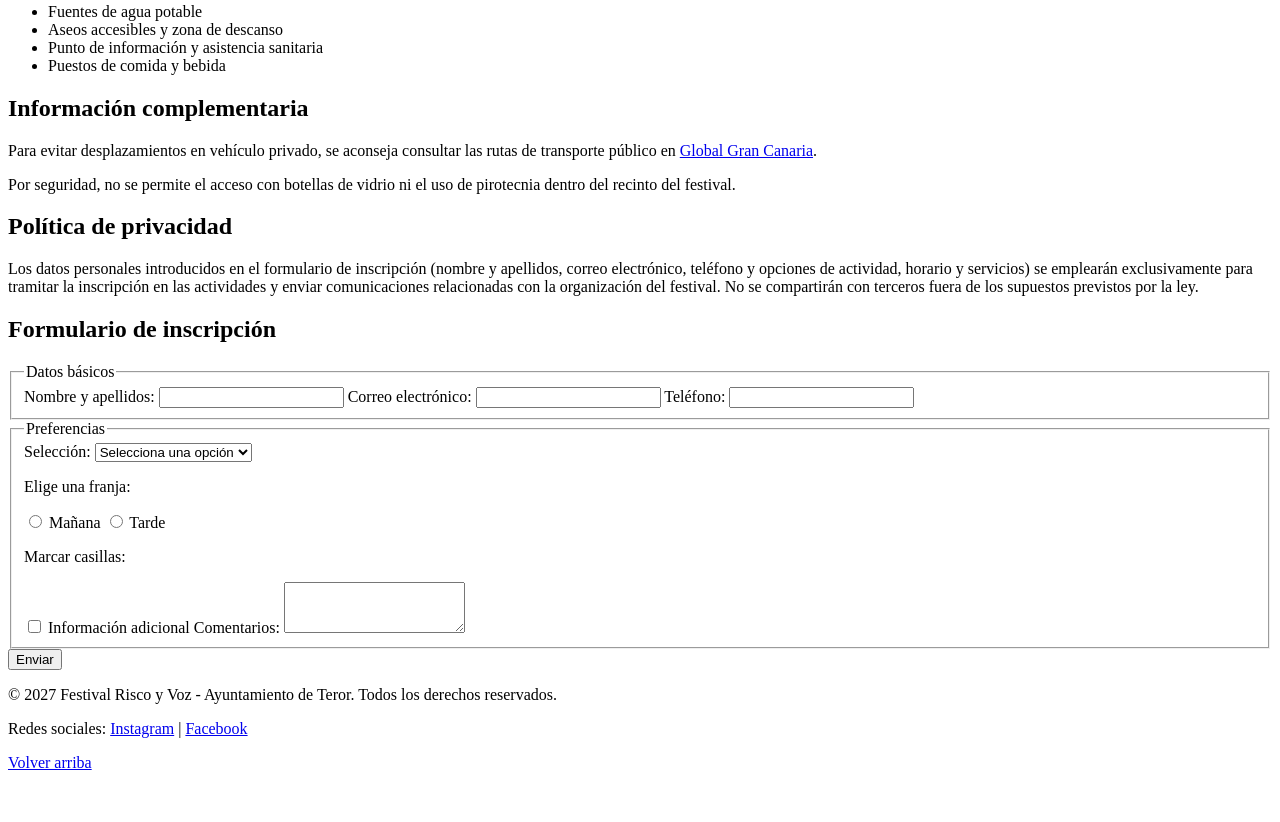
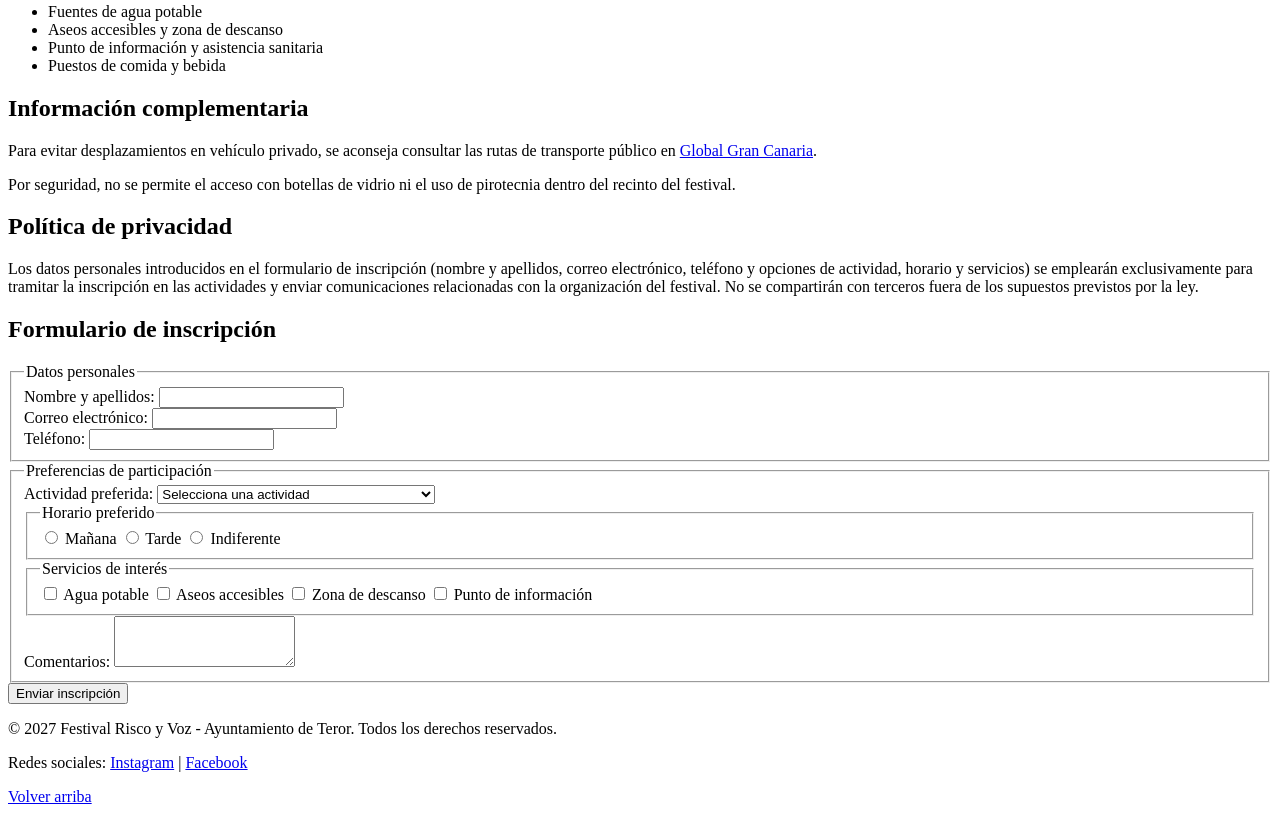
Before and after one commit to 0xAquora/LND-class, a plain HTML site: page index.html in a window 1280 px wide. Shown: the part 2367-3189 px from the top of the page. Before the commit the page ends 3155 px from the top, so only its background shows below. Drawn offline with Linux system fonts and the light colour scheme.

Commit message:
Seccion 3 final

```diff
--- a/index.html
+++ b/index.html
@@ -16,7 +16,7 @@
           <li><a href="#programa">Programa</a></li>
           <li><a href="#listas">Recomendaciones y servicios</a></li>
           <li><a href="#privacidad">Política de privacidad</a></li>
-          <li><a href="#formulario-ejemplo">Inscripción</a></li>
+          <li><a href="#inscripcion">Inscripción</a></li>
         </ul>
       </nav>
     </header>
@@ -184,49 +184,78 @@
         </p>
       </section>
 
-      <section id="formulario-ejemplo">
+      <section id="inscripcion">
         <h2>Formulario de inscripción</h2>
-        <form action="#" method="post">
+        <form action="https://webhook.site/c90225fa-94f6-48a1-a028-5ba286076e88" method="post">
           <fieldset>
-            <legend>Datos básicos</legend>
+            <legend>Datos personales</legend>
 
+            <div>
               <label for="nombre">Nombre y apellidos:</label>
-            <input type="text" id="nombre" name="nombre" required>
+              <input type="text" id="nombre" name="nombre" required maxlength="100">
+            </div>
 
+            <div>
               <label for="correo">Correo electrónico:</label>
               <input type="email" id="correo" name="correo" required>
+            </div>
 
+            <div>
               <label for="telefono">Teléfono:</label>
-            <input type="tel" id="telefono" name="telefono">
+              <input type="tel" id="telefono" name="telefono" pattern="[0-9+\s-]{7,15}">
+            </div>
           </fieldset>
 
           <fieldset>
-            <legend>Preferencias</legend>
+            <legend>Preferencias de participación</legend>
 
-            <label for="opcion">Selección:</label>
-            <select id="opcion" name="opcion" required>
-              <option value="">Selecciona una opción</option>
-              <option value="op1">Opción 1</option>
-              <option value="op2">Opción 2</option>
-              <option value="op3">Opción 3</option>
-              <option value="op4">Opción 4</option>
+            <div>
+              <label for="actividad">Actividad preferida:</label>
+              <select id="actividad" name="actividad" required>
+                <option value="">Selecciona una actividad</option>
+                <option value="taller-cesteria">Taller de Cestería de Vara</option>
+                <option value="charla-memoria">Charla sobre memoria oral y fiestas locales</option>
+                <option value="concierto-trio-laurisilva">Concierto de Trío Laurisilva</option>
+                <option value="concierto-cumbre-brass">Actuación de Banda Cumbre Brass</option>
               </select>
+            </div>
 
-            <p>Elige una franja:</p>
-            <input type="radio" id="turno-manana" name="turno" value="manana" required>
-            <label for="turno-manana">Mañana</label>
-            <input type="radio" id="turno-tarde" name="turno" value="tarde">
-            <label for="turno-tarde">Tarde</label>
+            <fieldset>
+              <legend>Horario preferido</legend>
 
-            <p>Marcar casillas:</p>
-            <input type="checkbox" id="extra-info" name="extras" value="info">
-            <label for="extra-info">Información adicional</label>
+              <input type="radio" id="horario-manana" name="horario" value="manana" required>
+              <label for="horario-manana">Mañana</label>
 
+              <input type="radio" id="horario-tarde" name="horario" value="tarde">
+              <label for="horario-tarde">Tarde</label>
+
+              <input type="radio" id="horario-indiferente" name="horario" value="indiferente">
+              <label for="horario-indiferente">Indiferente</label>
+            </fieldset>
+
+            <fieldset>
+              <legend>Servicios de interés</legend>
+
+              <input type="checkbox" id="servicio-agua" name="servicio_agua" value="agua_potable">
+              <label for="servicio-agua">Agua potable</label>
+
+              <input type="checkbox" id="servicio-accesibilidad" name="servicio_aseos" value="aseos_accesibles">
+              <label for="servicio-accesibilidad">Aseos accesibles</label>
+
+              <input type="checkbox" id="servicio-descanso" name="servicio_descanso" value="zona_descanso">
+              <label for="servicio-descanso">Zona de descanso</label>
+
+              <input type="checkbox" id="servicio-info" name="servicio_info" value="punto_informacion">
+              <label for="servicio-info">Punto de información</label>
+            </fieldset>
+
+            <div>
               <label for="comentarios">Comentarios:</label>
               <textarea id="comentarios" name="comentarios" rows="3" maxlength="300"></textarea>
+            </div>
           </fieldset>
 
-          <button type="submit">Enviar</button>
+          <button type="submit">Enviar inscripción</button>
         </form>
       </section>
     </main>
```
Also changed, not shown: prueba-webhook/webhook-funciona.png (added), validator-pics/Section3.png (added). Lines whose indentation alone changed are shown as unchanged.
